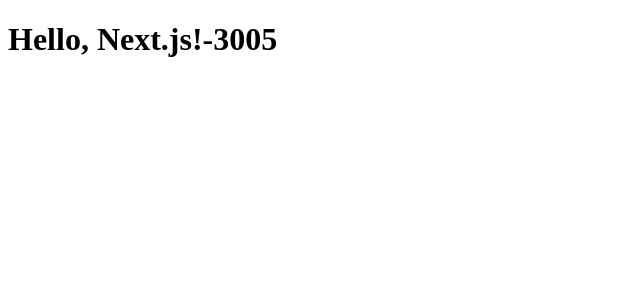
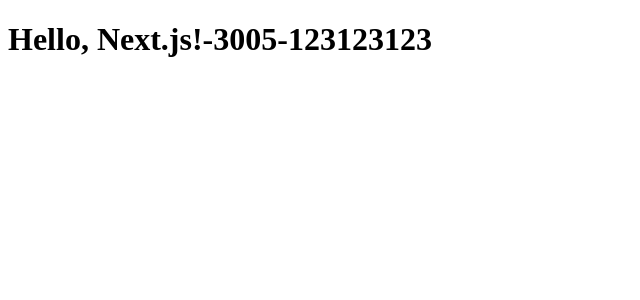
Before and after one commit to bemarkable/git_test5, a Next.js app: page / in a window 1280 px wide. Shown: the top 300 px of the page, without its empty margins (0-640 px from the left). Built offline with nearby package versions, Linux system fonts and the light colour scheme.

Commit message:
Update index.tsx

```diff
--- a/pages/index.tsx
+++ b/pages/index.tsx
@@ -10,7 +10,7 @@
       }, [])
     return (
         <div className="App">
-            <h1>Hello, Next.js!-{thisPort}</h1>
+            <h1>Hello, Next.js!-{thisPort}-123123123</h1>
         </div>
     )
 }
```
